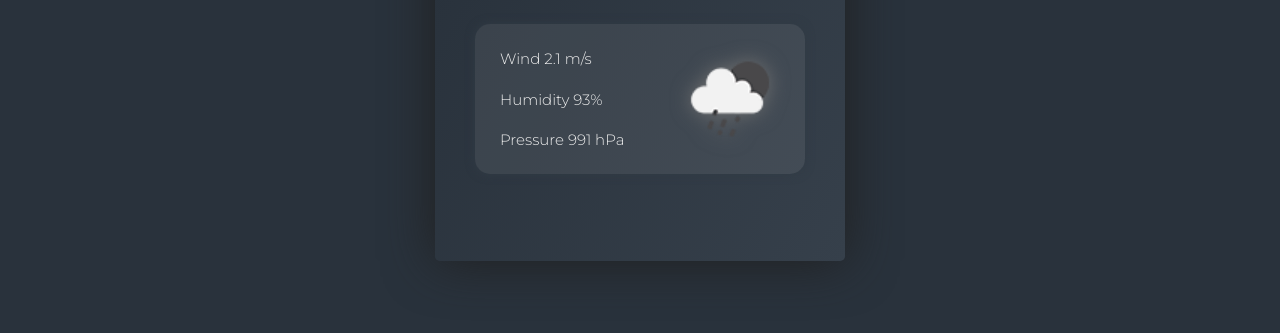
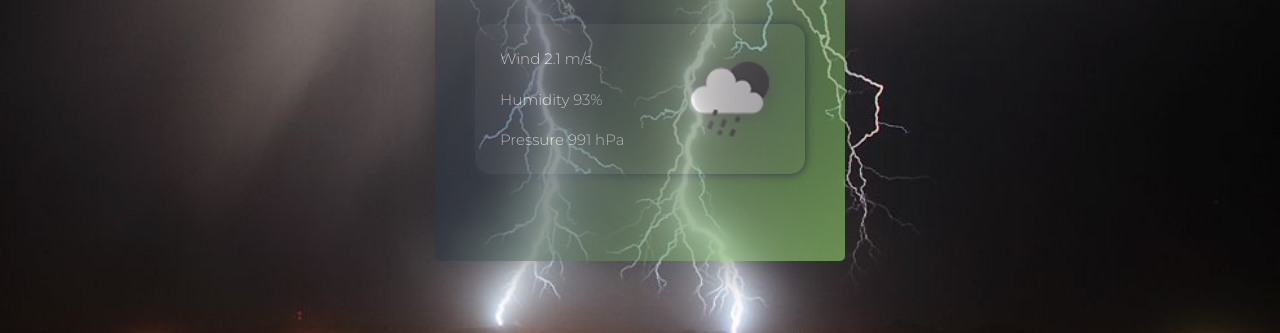
Before and after one commit to kmkart2000/MyWeatherApp, a plain HTML site: page index.html in a window 1280 px wide. Shown: the part 467-800 px from the top of the page. Drawn offline with Linux system fonts and the light colour scheme.

Commit message:
Add files via upload

```diff
--- a/style.css
+++ b/style.css
@@ -1,5 +1,7 @@
 body{
-    background: #29323C;
+    background-image:url(/img/26383.jpg );
+    background-repeat:no-repeat;
+    background-size :cover;
     display: flex;
     align-items: center;
     justify-content: center;
@@ -12,11 +14,13 @@ body{
     width: 100%;
     max-width: 330px;
     min-height: 80vh;
-    background: linear-gradient(to top left, #36404b , #29323C 70% );
+    background: linear-gradient(to top left, #94d46e  , #29323C 50% );
+    opacity: 0.6;
     border-radius: 5px;
     box-shadow: 0 0 50px #202020;
     text-align: center;
     padding: 40px;
+
 }
 
 /* ========== FORM ==========  */
```
Also changed, not shown: img/26383.jpg (added).
